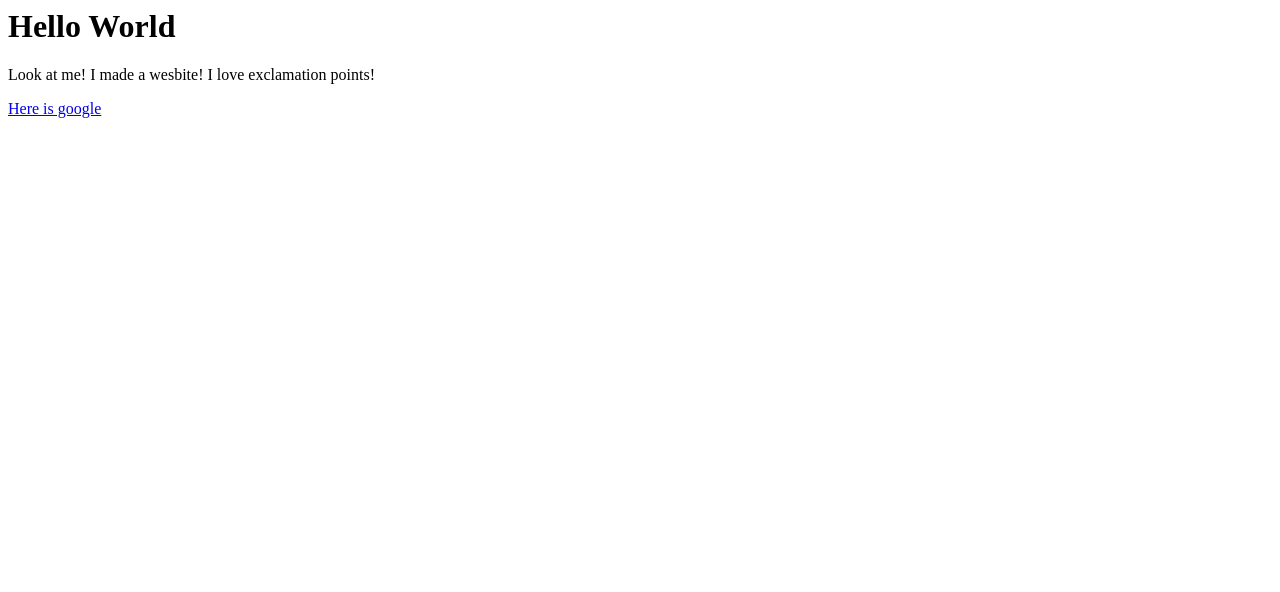
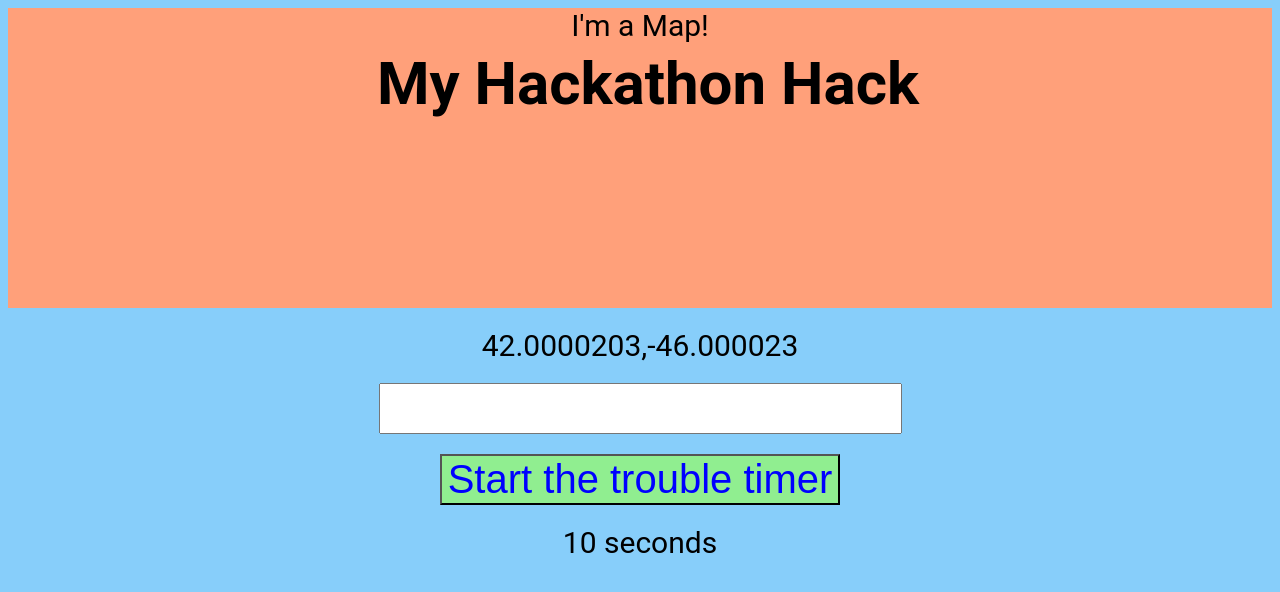
Before and after one commit to yusufameri/Duke_Workshop, a plain HTML site: page index.html in a window 1280 px wide. Drawn offline with Linux system fonts and the light colour scheme.

Commit message:
Sample web app for map

```diff
--- a/index.html
+++ b/index.html
@@ -1,7 +1,82 @@
-<html>
+<doctype html>
+
+	<html>
+	<head>
+		<title>DukeHacks</title>
+	</head>
 	<body>
-		<h1>Hello World </h1>
-		<p> Look at me! I made a wesbite! I love exclamation points!</p>
-		<a href="http://google.com">Here is google<a</a>
+		<header>
+			<h1>My Hackathon Hack</h1>
+		</header>
+		<main>
+			<div id="map">
+				I'm a Map!
+
+			</div>
+			<div id="interface">
+				<span id="coordinates">42.0000203,-46.000023</span>
+				<input id="phonenumber">
+				<button id="button">Start the trouble timer</button>
+				<span id="countdown">10 seconds</span>
+
+			</div>
+		</main>
 	</body>
-</html>
+
+	<style>
+		@import url(<link href='https://fonts.googleapis.com/css?family=Roboto+Condensed' rel='stylesheet' type='text/css'>);
+
+		body{
+			font-family: 'Roboto',sans-serif;
+			font-size: 30px;
+			background-color: lightskyblue;
+		}
+		h1{
+			text-align: center;
+			position: absolute;
+			width: 100%;
+
+		}
+		#map{
+			text-align: center;
+			margin: auto;
+			display: block;
+			background-color: lightsalmon;
+			min-height: 300px;
+			margin-bottom: 20px;
+
+		}
+		#coordinates{
+			text-align: center;
+			margin: auto;
+			display: block;
+			margin-bottom: 20px;
+		}
+		#countdown{
+			text-align: center;
+			margin: auto;
+			display: block;
+			margin-bottom: 20px;
+		}
+		#phonenumber{
+			margin: auto;
+			display: block;
+			font-size: 40px;
+			margin-bottom: 20px;
+		}
+		#starter{
+			margin: auto;
+			display: block;
+			margin-bottom: 20px;
+		}
+		#button{
+			margin: auto;
+			display: block;
+			font-size: 40px;
+			color: Blue;
+			background-color: lightgreen;
+			margin-bottom: 20px;
+		}
+	</style>
+
+	</html>
```
